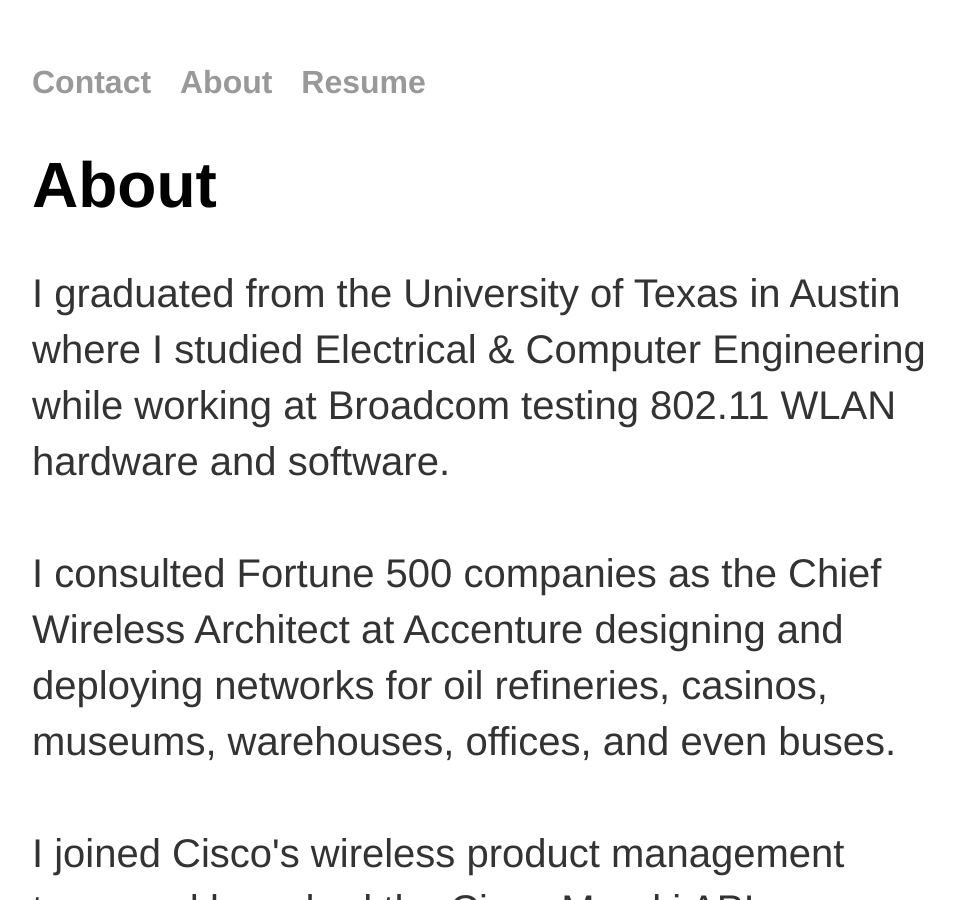
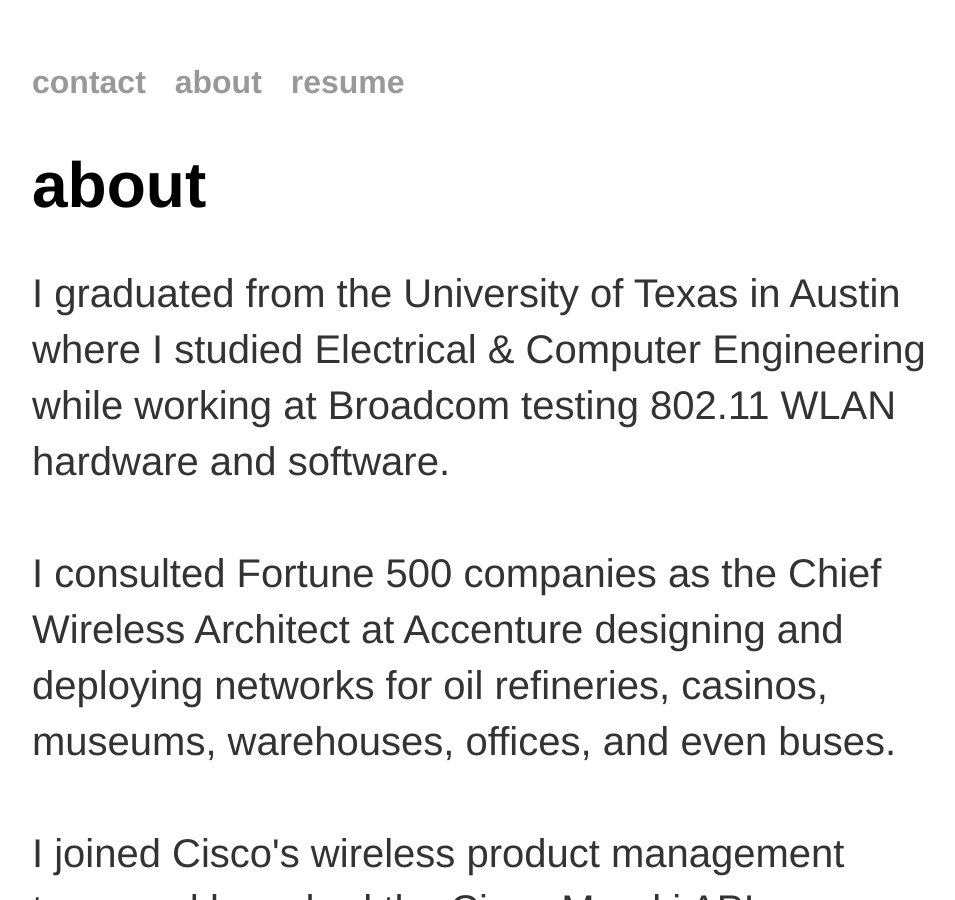
Before and after one commit to colinlowenberg/colinster.github.io, a Jekyll site: the page built from about/index.html, in a window 1280 px wide and 900 px high. Shown: the whole window, without its empty margins (160-1115 px from the left). Built offline with Jekyll 4.4.1, drawn with Linux system fonts in a browser that asks for light colours; some of the changed text lies outside the part shown.

Commit message:
lowercase

```diff
--- a/_layouts/default.html
+++ b/_layouts/default.html
@@ -11,9 +11,9 @@
   <body>
     <nav>
 <ul>
-<li><a href="/">Contact</a></li>
-<li><a href="/about">About</a></li>
-<li><a href="/cv">Resume</a></li>
+<li><a href="/">contact</a></li>
+<li><a href="/about">about</a></li>
+<li><a href="/cv">resume</a></li>
 </ul>
     </nav>
 <div class="container">
@@ -24,9 +24,9 @@
 
   <footer>
    <ul>
-    <li><a href="/">Contact</a></li>
-    <li><a href="/about">About</a></li>
-    <li><a href="/cv">Resume</a></li>
+    <li><a href="/">contact</a></li>
+    <li><a href="/about">about</a></li>
+    <li><a href="/cv">resume</a></li>
    </ul>
   </footer>
   </body>
--- a/about/index.html
+++ b/about/index.html
@@ -1,10 +1,10 @@
 ---
 layout: default
-title: About Colin Lowenberg
+title: about Colin Lowenberg
 ---
 
 		<div class="about">
-			<h1>About</h1>
+			<h1>about</h1>
 			<p>I graduated from the University of Texas in Austin where I studied Electrical & Computer Engineering
 				while working at Broadcom testing 802.11 WLAN hardware and software. <br><br>
 				I consulted Fortune 500 companies as the Chief Wireless Architect at Accenture designing and deploying networks for oil refineries, casinos, museums, warehouses, offices, and even buses. <br><br>
--- a/blog/index.html
+++ b/blog/index.html
@@ -1,6 +1,6 @@
 ---
 layout: default
-title: Colin Lowenberg's Blog
+title: Colin Lowenberg's blog
 ---
 <h1>{{ page.title }}</h1>
 <ul class="posts">
--- a/contact/index.html
+++ b/contact/index.html
@@ -1,6 +1,6 @@
 ---
 layout: default
-title: About Colin Lowenberg
+title: contact Colin Lowenberg
 ---
 
 		<div class="about">
--- a/cv/index.html
+++ b/cv/index.html
@@ -1,11 +1,11 @@
 ---
 layout: default
-title: Resume of Colin Lowenberg
+title: resume of Colin Lowenberg
 ---
 
 	<div class="cv">
 
-					<h1><a href="/Colin_Lowenberg.pdf" title="Download Resume">Download Resume</a></h1>
+					<h1><a href="/Colin_Lowenberg.pdf" title="Download Resume">download resume</a></h1>
 					<address>
 					<strong>Colin Lowenberg</strong><br>
 					1220 Howard Street<br>
```
Also changed, not shown: index.html (+7 -9 lines).
